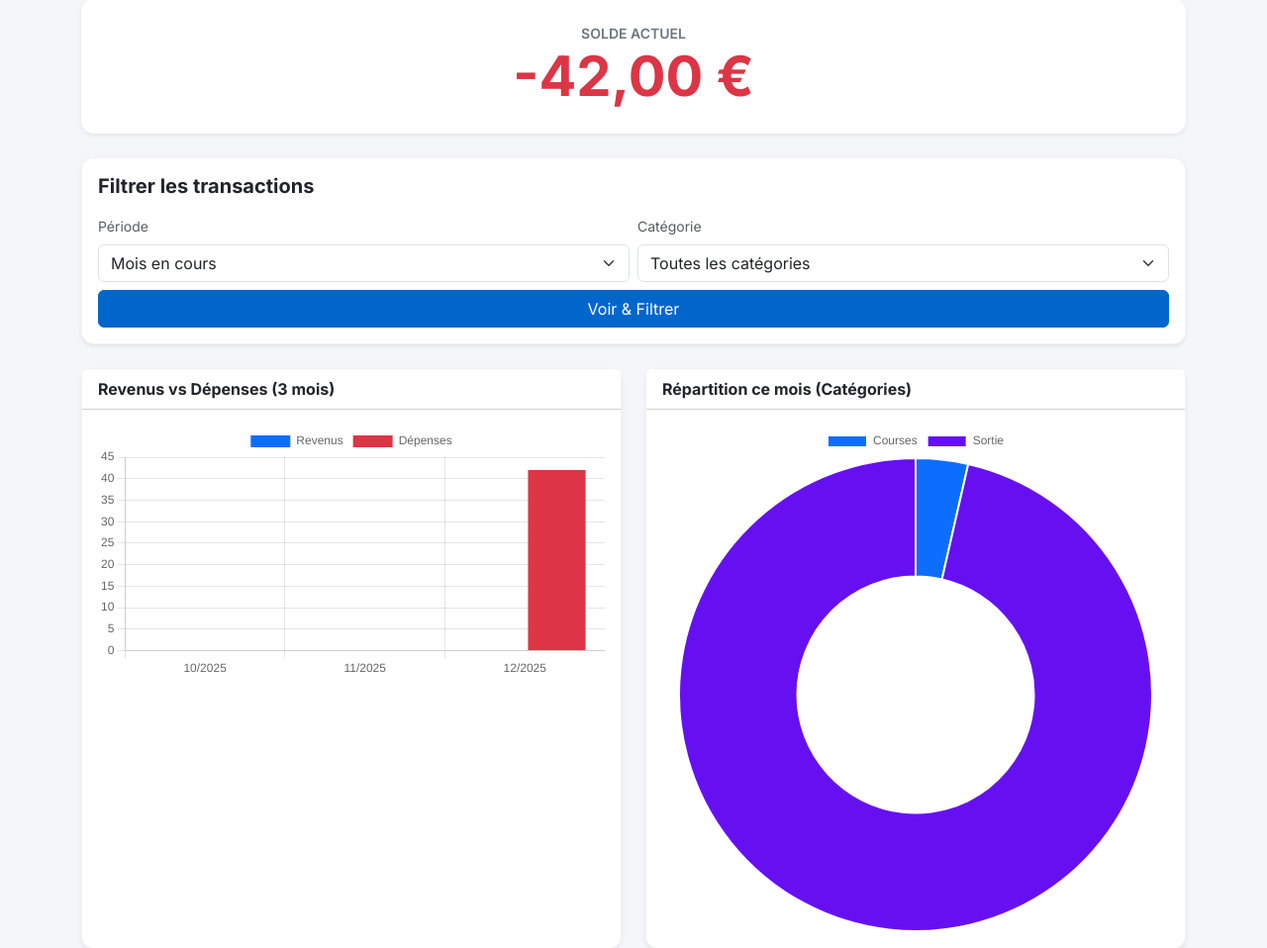
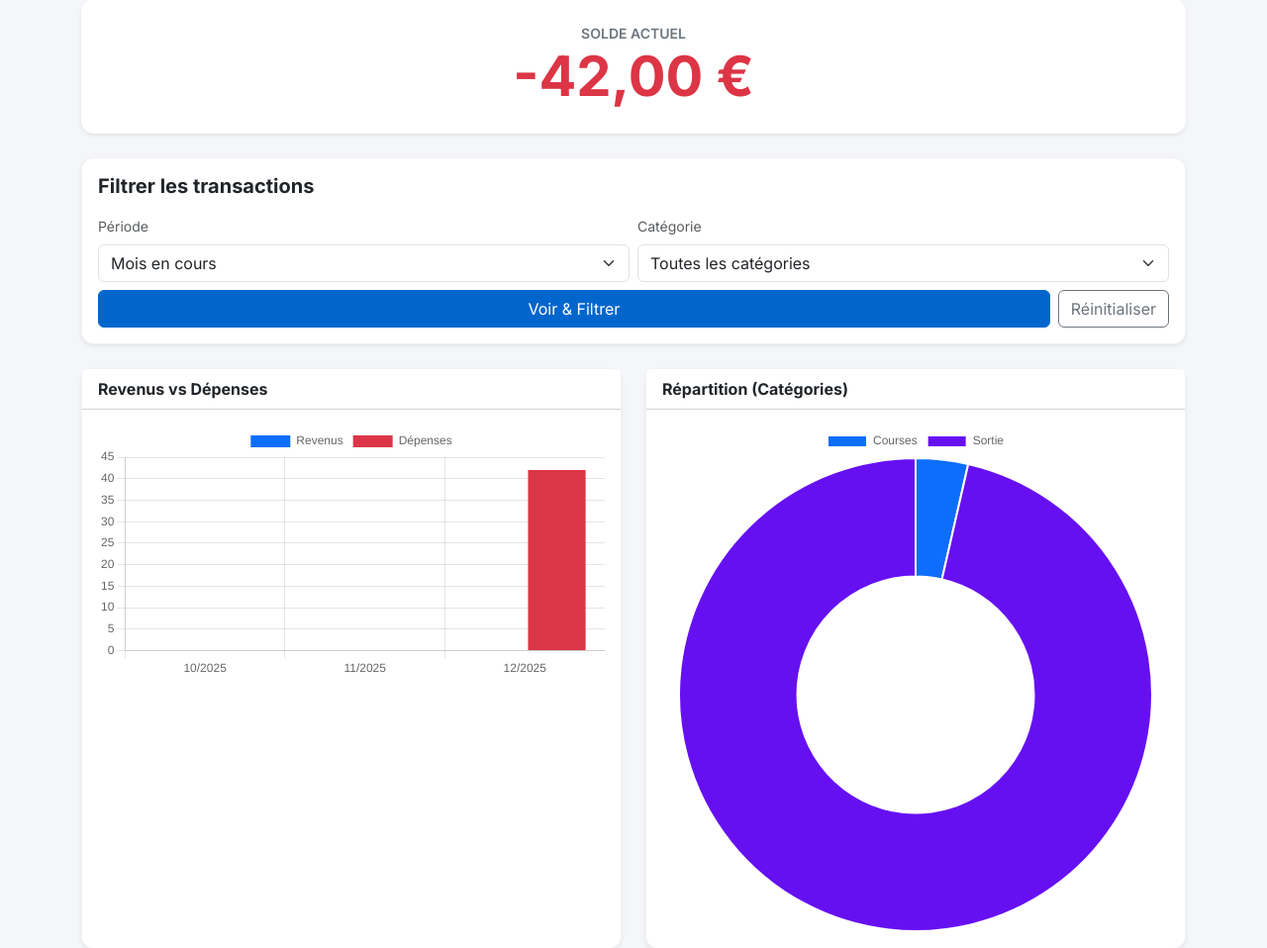
Before and after one commit to dohaab14/zadeet, a FastAPI app: page / in a window 1280 px wide. Shown: the part 209-1167 px from the top of the page at 99% size. Run offline with FastAPI, Linux system fonts and the light colour scheme; data comes from the database, SQL or seed files in the repository.

Commit message:
Fix : survol et nom des graphes

```diff
--- a/app/templates/home.html
+++ b/app/templates/home.html
@@ -49,8 +49,15 @@
                     {% endfor %}
                 </select>
             </div>
-            <div class="col-md-12 mt-2">
-                <button class="btn btn-primary w-100" onclick="applyFilters()">Voir & Filtrer</button>
+            <div class="col-md-12 mt-2 d-flex gap-2">
+                <button class="btn btn-primary flex-grow-1" onclick="applyFilters()">
+                    Voir & Filtrer
+                </button>
+
+                <!-- Le bouton Réinitialiser recharge simplement la page ('/') -->
+                <button class="btn btn-outline-secondary" onclick="window.location.href='/'">
+                    Réinitialiser
+                </button>
             </div>
         </div>
     </div>
@@ -60,7 +67,7 @@
 <div class="row mb-4">
     <div class="col-lg-6 mb-3 mb-lg-0">
         <div class="card shadow-sm h-100">
-            <div class="card-header bg-white fw-bold">Revenus vs Dépenses (3 mois)</div>
+            <div class="card-header bg-white fw-bold">Revenus vs Dépenses</div>
             <div class="card-body">
                 <canvas id="barChart"></canvas>
             </div>
@@ -68,7 +75,7 @@
     </div>
     <div class="col-lg-6">
         <div class="card shadow-sm h-100">
-            <div class="card-header bg-white fw-bold">Répartition ce mois (Catégories)</div>
+            <div class="card-header bg-white fw-bold">Répartition (Catégories)</div>
             <div class="card-body">
                 <canvas id="pieChart"></canvas>
             </div>
@@ -200,8 +207,12 @@ async function loadCharts() {
                         callbacks: {
                             label: function(context) {
                                 let value = context.raw || 0;
-                                return context.label + ': ' + value.toLocaleString('fr-FR') + ' €';
-                            }
+                                let index = context.dataIndex;
+                                let details = "";
+                                if (data.pie_chart.tooltips && data.pie_chart.tooltips[index]) {
+                                    details = ` (${data.pie_chart.tooltips[index]})`;
+                                }
+                                return context.label + ': ' + value.toLocaleString('fr-FR') + ' €' + details;                            }
                         }
                     }
                 }
```
